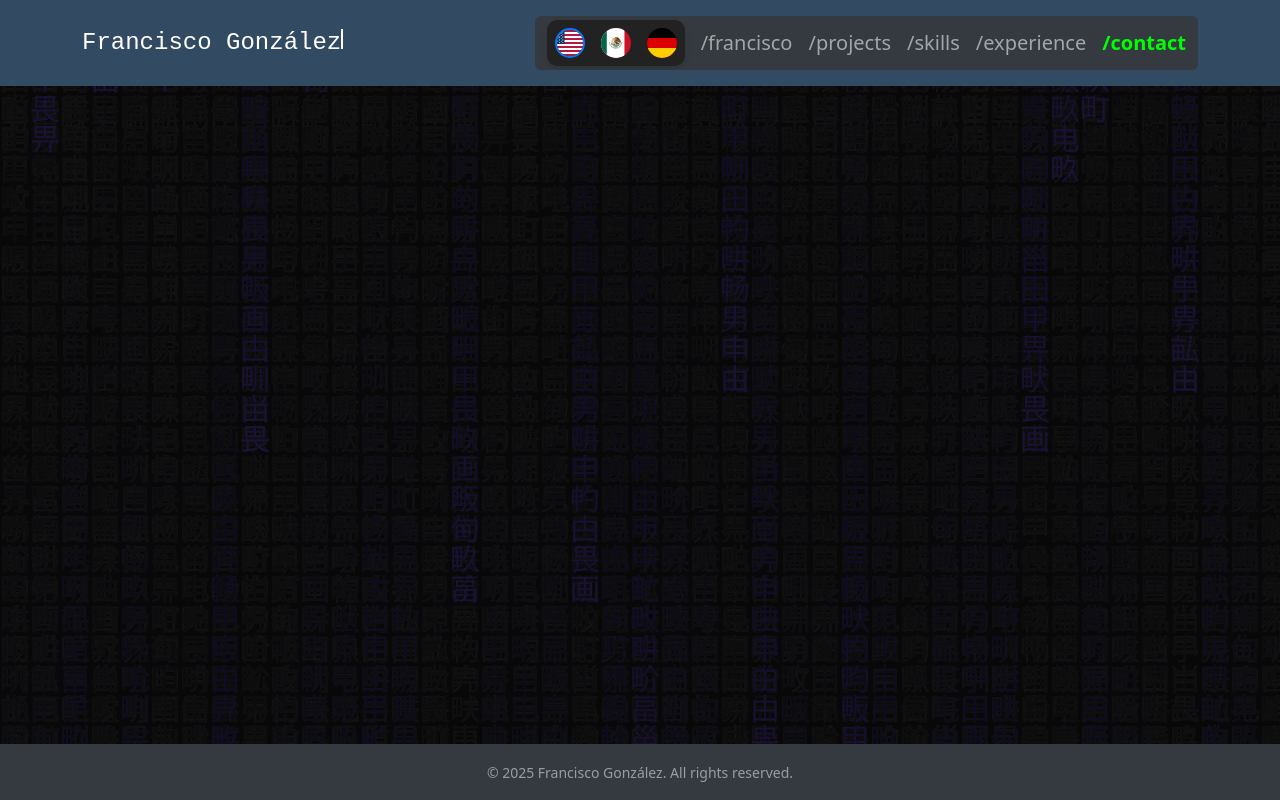
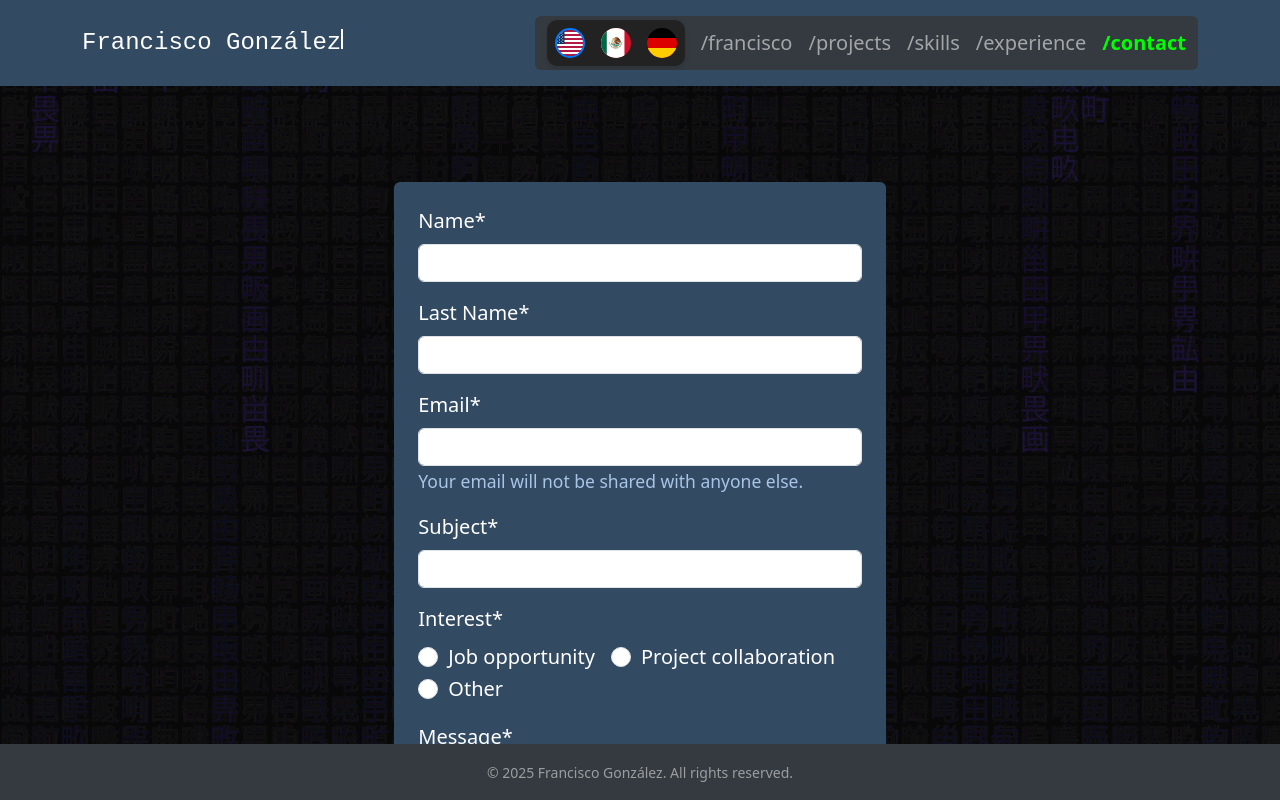
Before and after one commit to SlippedWave/professional_portfolio, a Vue app: page /contact in a window 1280 px wide. Built offline with nearby package versions, Linux system fonts and the light colour scheme.

Commit message:
contact form, view and locales

```diff
--- a/src/App.vue
+++ b/src/App.vue
@@ -37,9 +37,13 @@ const isErrorPage = computed(() => route.name === 'error');
   overflow-x: hidden;
 }
 
+main {
+  padding-bottom: 3rem;
+  padding-top: 3rem
+}
+
 header {
   z-index: 1030;
-  /* Bootstrap's navbar z-index */
   background: rgba(0, 0, 0, 0.8);
   backdrop-filter: blur(8px);
 }
--- /dev/null
+++ b/src/components/Contact/ContactForm.vue
@@ -0,0 +1,142 @@
+<template>
+    <div class="bg-primary contact-form p-4 rounded">
+        <form @submit.prevent="handleSubmit">
+
+            <div class="form-group">
+                <div class="mb-3">
+                    <label for="name" class="form-label">{{ t('contact_form.name') }}*</label>
+                    <input type="text" id="name" v-model="form.name" class="form-control" required />
+                </div>
+            </div>
+
+            <div class="mb-3">
+                <label for="lastname" class="form-label">{{ t('contact_form.lastname') }}*</label>
+                <input type="text" id="lastname" v-model="form.lastname" class="form-control" required />
+
+            </div>
+
+            <div class="mb-3">
+                <label for="email" class="form-label">{{ t('contact_form.email') }}*</label>
+                <input type="email" id="email" v-model="form.email" class="form-control" required />
+                <small class="form-text text-muted">{{ t('contact_form.email_disclaimer') }}</small>
+            </div>
+
+            <div class="mb-3">
+                <label for="subject" class="form-label">{{ t('contact_form.subject') }}*</label>
+                <input type="text" id="subject" v-model="form.subject" class="form-control" required />
+            </div>
+
+            <!-- User Type Selection -->
+            <div class="mb-3">
+                <label class="form-label">{{ t('contact_form.interest.title') }}*</label>
+                <div>
+                    <div class="form-check form-check-inline">
+                        <input class="form-check-input" type="radio" id="recruiter" value="job" v-model="form.interest"
+                            required />
+                        <label class="form-check-label" for="recruiter">{{ t('contact_form.interest.job') }}</label>
+                    </div>
+                    <div class="form-check form-check-inline">
+                        <input class="form-check-input" type="radio" id="project" value="project"
+                            v-model="form.interest" required />
+                        <label class="form-check-label" for="project">{{ t('contact_form.interest.project') }}</label>
+                    </div>
+                    <div class="form-check form-check-inline">
+                        <input class="form-check-input" type="radio" id="project" value="other" v-model="form.interest"
+                            required />
+                        <label class="form-check-label" for="project">{{ t('contact_form.interest.other') }}</label>
+                    </div>
+                </div>
+            </div>
+
+            <!-- Conditional Fields -->
+            <div class="mb-3" v-if="form.interest === 'job'">
+                <label for="company" class="form-label">{{ t('contact_form.company') }}*</label>
+                <input type="text" id="company" v-model="form.company" class="form-control" required />
+            </div>
+
+            <div class="mb-3" v-if="form.interest === 'project' || form.interest === 'other'">
+                <label for="projectDescription" class="form-label">{{ t('contact_form.project_description') }}*</label>
+                <textarea id="projectDescription" v-model="form.projectDescription" class="form-control" rows="4"
+                    required></textarea>
+            </div>
+
+            <!-- User Message -->
+            <div class="mb-3">
+                <label for="message" class="form-label">{{ t('contact_form.message') }}*</label>
+                <textarea id="message" v-model="form.message" class="form-control" rows="5" required></textarea>
+            </div>
+
+            <!-- Submit Button -->
+            <div class="d-flex justify-content-center align-items-center">
+                <button type="submit" class="btn btn-primary bg-dark rounded-pill py-3">{{ t('contact_form.send')
+                    }}</button>
+            </div>
+        </form>
+    </div>
+</template>
+
+<script setup>
+import { ref } from 'vue';
+import { useI18n } from 'vue-i18n';
+
+const { t } = useI18n();
+
+const form = ref({
+    name: '',
+    lastname: '',
+    email: '',
+    country: '',
+    subject: '',
+    userType: '',
+    company: '',
+    projectDescription: '',
+    message: ''
+});
+
+const handleSubmit = () => {
+    // Implement form submission logic (e.g., send data to API)
+    console.log('Form Submitted:', form.value);
+    alert(t('contact_form.success_message'));
+    // Reset form
+    form.value = {
+        name: '',
+        lastname: '',
+        email: '',
+        country: '',
+        subject: '',
+        userType: '',
+        company: '',
+        projectDescription: '',
+        message: ''
+    };
+};
+</script>
+
+<style scoped>
+.contact-form {
+    width: 45%;
+    max-width: 650px;
+    color: #fff;
+    font-size: 1.25rem;
+}
+
+small {
+    color: rgb(170, 196, 230) !important;
+}
+
+.form-label {
+    color: #fff;
+}
+
+.btn-primary {
+    font-weight: bold;
+    background: none;
+    color: rgb(145, 145, 145);
+    border: none;
+    min-width: 100px;
+}
+
+.btn-primary:hover {
+    color: white;
+}
+</style>
--- a/src/components/shared/Footer.vue
+++ b/src/components/shared/Footer.vue
@@ -48,7 +48,7 @@ export default {
 
 
 <template>
-  <footer class="footer bg-dark text-white py-3 fixed-bottom" @mouseover="showContent" @mouseleave="hideContent"
+  <footer class="footer bg-dark text-white py-3 mt-3" @mouseover="showContent" @mouseleave="hideContent"
     @click="toggleContent">
     <div class="footer-content container" :class="{
       'content-visible': isContentVisible || isFooterClicked,
--- a/src/locales/en.json
+++ b/src/locales/en.json
@@ -62,5 +62,35 @@
   "footer": {
     "findMe": "Also find me on:",
     "rights": "© 2025 Francisco González. All rights reserved."
+  },
+  "contact_form": {
+    "title": "Contact Me",
+    "subtitle": "Feel free to reach out to me for any inquiries or collaborations.",
+    "name": "Name",
+    "lastname": "Last Name",
+    "subject": "Subject",
+    "interest": {
+      "title": "Interest",
+      "job": "Job opportunity",
+      "project": "Project collaboration",
+      "other": "Other"
+    },
+    "company": "Company",
+    "project_description": "How can I help you?",
+    "optional": "Optional",
+    "email": "Email",
+    "message": "Message",
+    "send": "Send",
+    "success": "Your message has been sent successfully!",
+    "error": "An error occurred while sending your message. Please try again later.",
+    "email_disclaimer": "Your email will not be shared with anyone else.",
+    "required": "This field is required",
+    "invalid_email": "Please enter a valid email address",
+    "name_hint": "Ex. John",
+    "lastname_hint": "Ex. Doe",
+    "subject_hint": "Ex. Help me with a project",
+    "company_hint": "Ex. Acme Inc.",
+    "message_hint": "Ex. Hi Francisco, I'm a person interested in your work...",
+    "project_description_hint": "Ex. I would like to discuss a project with you..."
   }
 }
--- a/src/views/ContactView.vue
+++ b/src/views/ContactView.vue
@@ -1,8 +1,29 @@
+<template>
+  <main v-if="!isConsolePoppedOut" class="h-100 d-flex justify-content-center align-items-center">
+    <div ref="consoleContainer">
+      <div class="console-container d-flex justify-content-center align-items-center">
+        <Console :lines="lines" @typing-completed="handleTypingCompleted" />
+      </div>
+    </div>
+  </main>
+
+  <main v-else class="h-100 d-flex justify-content-center align-items-center">
+    <div class="container contact-view">
+      <div class="row">
+        <div class="d-flex justify-content-center align-items-center">
+          <ContactForm />
+        </div>
+      </div>
+    </div>
+  </main>
+</template>
+
 <script setup>
 import Console from '@/components/shared/Console.vue';
 import { ref, nextTick, onMounted } from 'vue';
 import { popup } from '@/assets/js/animations';
 import { useMotion } from '@vueuse/motion';
+import ContactForm from '@/components/Contact/ContactForm.vue';
 
 const isConsolePoppedOut = ref(false);
 const consoleContainer = ref(null);
@@ -20,21 +41,15 @@ const lines = [
 let apply;
 
 const handleTypingCompleted = async () => {
-
   if (consoleContainer.value) {
     await apply('leave');
   }
-
   isConsolePoppedOut.value = true;
-
   await nextTick();
-
   const sections = document.querySelectorAll('section');
-
   sections.forEach((section) => {
     observer.observe(section);
   });
-
 };
 
 onMounted(() => {
@@ -42,19 +57,6 @@ onMounted(() => {
     ({ apply } = useMotion(consoleContainer.value, popup(1000)));
   }
 });
-
 </script>
 
-<template>
-  <main v-if="!isConsolePoppedOut" class="h-100 d-flex justify-content-center align-items-center">
-    <div ref="consoleContainer">
-      <div class="console-container d-flex justify-content-center align-items-center">
-        <Console :lines="lines" @typing-completed="handleTypingCompleted" />
-      </div>
-    </div>
-  </main>
-
-
-</template>
-
 <style scoped></style>
```
